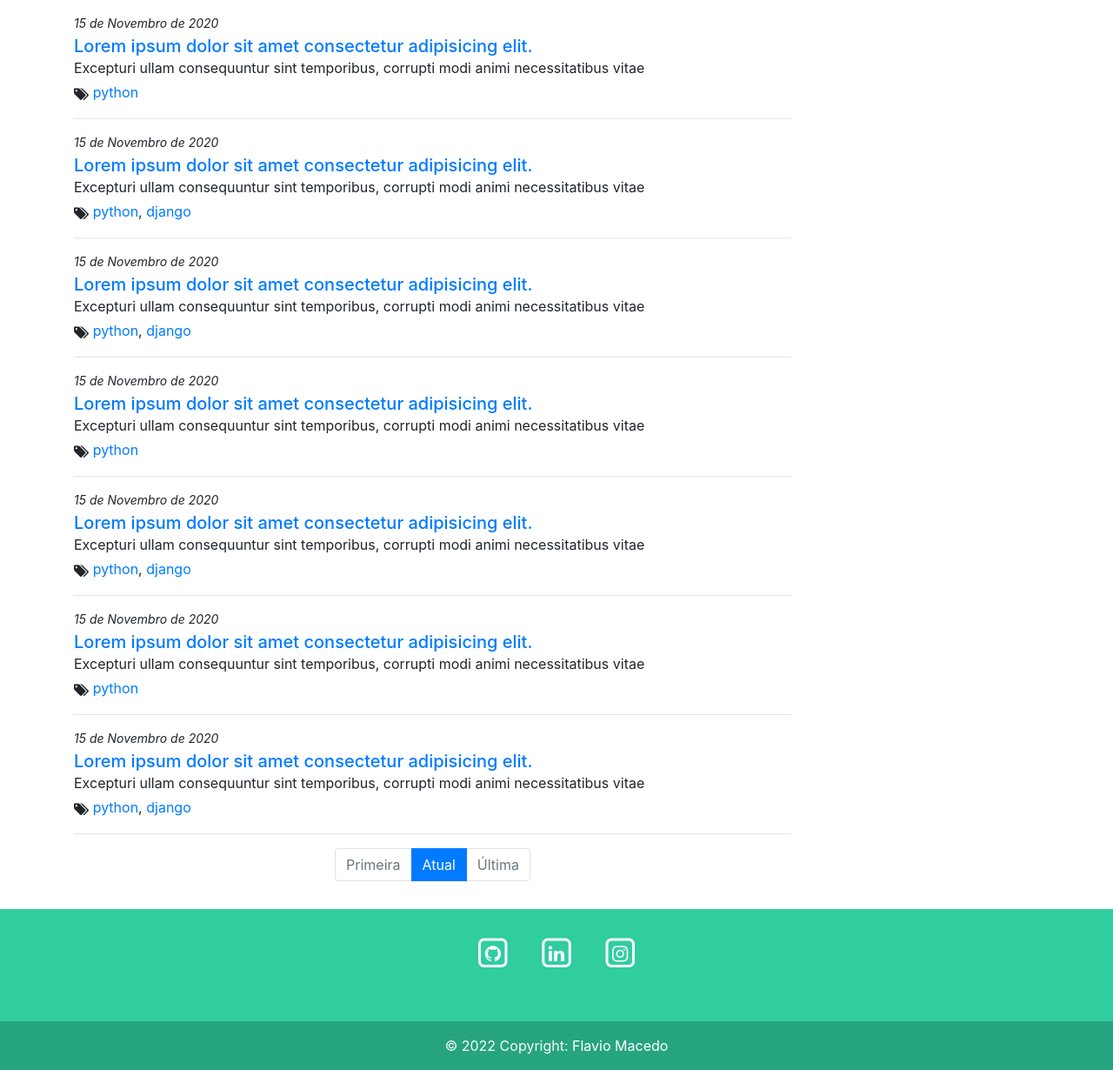
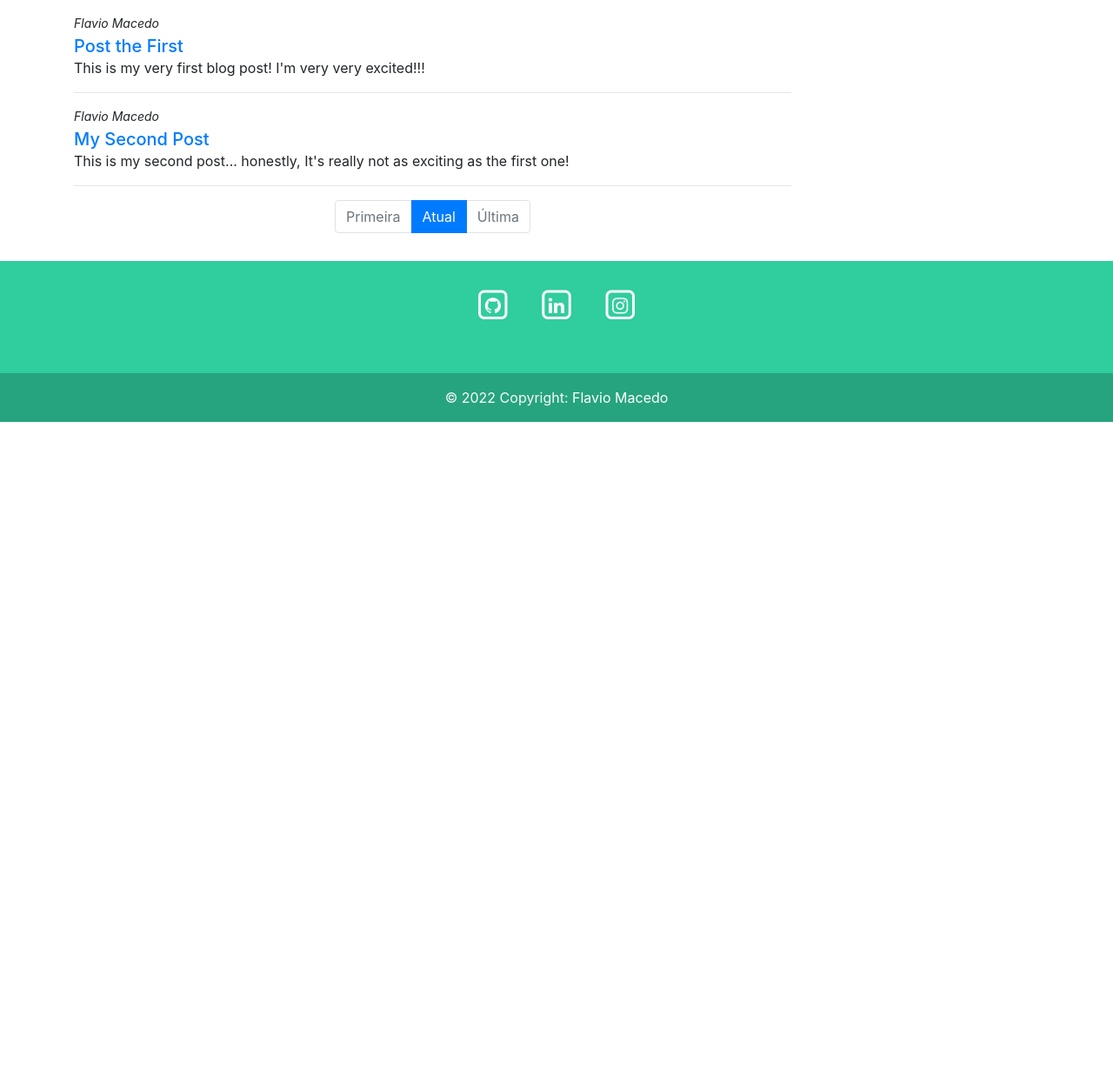
Before and after one commit to Flaviohmm/fmblog, a Django app: page /projects in a window 1280 px wide. Shown: the part 100-1330 px from the top of the page at 87% size. After the commit the page ends 585 px from the top, so only its background shows below. Run offline with Django 4.2, Linux system fonts and the light colour scheme; data comes from the database, SQL or seed files in the repository; both versions use the stored data as it was after the commit; parts of the project's set-up code (start-up, migrations or seed data) failed here and were passed over; some libraries are stand-ins or nearby versions.

Commit message:
Add Blog Posts

```diff
--- a/blog/templates/project.html
+++ b/blog/templates/project.html
@@ -10,108 +10,16 @@
     <main class="container my-3">
         <div class="row">
             <div class="col-md-9 border-md-right border-sm-right-0">
-                <div class="">
-                    <p class="font-italic small mb-1">15 de Novembro de 2020</p>
-                    <a href="{% url 'description' %}" class="taglink text-decoration-none h5 mb-0">
-                        Lorem ipsum dolor sit amet consectetur adipisicing elit.
-                    </a>
-                    <p class="mb-1">Excepturi ullam consequuntur sint temporibus, corrupti modi animi necessitatibus vitae</p>
-                    <span>
-                        <i class="fa fa-tags" aria-hidden="true"></i>
-                    </span>
-                    <span class="align-text-bottom">
-                        <a href="#" class="taglink text-decoration-none">python</a>
-                    </span>
-                </div>
-                <hr>
-                <div class="">
-                    <p class="font-italic small mb-1">15 de Novembro de 2020</p>
-                    <a href="{% url 'description' %}" class="taglink text-decoration-none h5 mb-0">
-                        Lorem ipsum dolor sit amet consectetur adipisicing elit.
-                    </a>
-                    <p class="mb-1">Excepturi ullam consequuntur sint temporibus, corrupti modi animi necessitatibus vitae</p>
-                    <span>
-                        <i class="fa fa-tags" aria-hidden="true"></i>
-                    </span>
-                    <span class="align-text-bottom">
-                        <a href="#" class="taglink text-decoration-none">python</a>,
-                        <a href="#" class="taglink text-decoration-none">django</a>
-                    </span>
-                </div>
-                <hr>
-                <div class="">
-                    <p class="font-italic small mb-1">15 de Novembro de 2020</p>
-                    <a href="{% url 'description' %}" class="taglink text-decoration-none h5 mb-0">
-                        Lorem ipsum dolor sit amet consectetur adipisicing elit.
-                    </a>
-                    <p class="mb-1">Excepturi ullam consequuntur sint temporibus, corrupti modi animi necessitatibus vitae</p>
-                    <span>
-                        <i class="fa fa-tags" aria-hidden="true"></i>
-                    </span>
-                    <span class="align-text-bottom">
-                        <a href="#" class="taglink text-decoration-none">python</a>,
-                        <a href="#" class="taglink text-decoration-none">django</a>
-                    </span>
-                </div>
-                <hr>
-                <div class="">
-                    <p class="font-italic small mb-1">15 de Novembro de 2020</p>
-                    <a href="{% url 'description' %}" class="taglink text-decoration-none h5 mb-0">
-                        Lorem ipsum dolor sit amet consectetur adipisicing elit.
-                    </a>
-                    <p class="mb-1">Excepturi ullam consequuntur sint temporibus, corrupti modi animi necessitatibus vitae</p>
-                    <span>
-                        <i class="fa fa-tags" aria-hidden="true"></i>
-                    </span>
-                    <span class="align-text-bottom">
-                        <a href="#" class="taglink text-decoration-none">python</a>
-                    </span>
-                </div>
-                <hr>
-                <div class="">
-                    <p class="font-italic small mb-1">15 de Novembro de 2020</p>
-                    <a href="{% url 'description' %}" class="taglink text-decoration-none h5 mb-0">
-                        Lorem ipsum dolor sit amet consectetur adipisicing elit.
-                    </a>
-                    <p class="mb-1">Excepturi ullam consequuntur sint temporibus, corrupti modi animi necessitatibus vitae</p>
-                    <span>
-                        <i class="fa fa-tags" aria-hidden="true"></i>
-                    </span>
-                    <span class="align-text-bottom">
-                        <a href="#" class="taglink text-decoration-none">python</a>,
-                        <a href="#" class="taglink text-decoration-none">django</a>
-                    </span>
-                </div>
-                <hr>
-                <div class="">
-                    <p class="font-italic small mb-1">15 de Novembro de 2020</p>
-                    <a href="{% url 'description' %}" class="taglink text-decoration-none h5 mb-0">
-                        Lorem ipsum dolor sit amet consectetur adipisicing elit.
-                    </a>
-                    <p class="mb-1">Excepturi ullam consequuntur sint temporibus, corrupti modi animi necessitatibus vitae</p>
-                    <span>
-                        <i class="fa fa-tags" aria-hidden="true"></i>
-                    </span>
-                    <span class="align-text-bottom">
-                        <a href="#" class="taglink text-decoration-none">python</a>
-                    </span>
-                </div>
-                <hr>
-                <div class="">
-                    <p class="font-italic small mb-1">15 de Novembro de 2020</p>
-                    <a href="{% url 'description' %}" class="taglink text-decoration-none h5 mb-0">
-                        Lorem ipsum dolor sit amet consectetur adipisicing elit.
-                    </a>
-                    <p class="mb-1">Excepturi ullam consequuntur sint temporibus, corrupti modi animi necessitatibus vitae</p>
-                    <span>
-                        <i class="fa fa-tags" aria-hidden="true"></i>
-                    </span>
-                    <span class="align-text-bottom">
-                        <a href="#" class="taglink text-decoration-none">python</a>,
-                        <a href="#" class="taglink text-decoration-none">django</a>
-                    </span>
-                </div>
-                <hr>
+                {% for post in object_list %}
+                    <div class="">
+                        <p class="font-italic small mb-1">{{post.author.first_name}} {{post.author.last_name}}</p>
+                        <a href="{% url 'article-detail' post.pk %}" class="taglink text-decoration-none h5 mb-0">
+                            {{ post.title }}
+                        </a>
+                        <p class="mb-1">{{ post.body }}</p>
+                    </div>
+                    <hr>
+                {% endfor %}
                 <nav>
                     <ul class="pagination justify-content-center">
                         <li class="page-item disabled">
--- a/blog/urls.py
+++ b/blog/urls.py
@@ -4,6 +4,6 @@ from . import views
 
 urlpatterns = [
     path('', views.index, name="index"),
-    path('projects', views.project, name="project"),
-    path('projects/description', views.description, name="description"),
+    path('projects', views.HomeView.as_view(), name="project"),
+    path('article/<int:pk>', views.ArticleDetailView.as_view(), name="article-detail"),
 ]
--- a/blog/views.py
+++ b/blog/views.py
@@ -1,12 +1,17 @@
 from django.shortcuts import render
+from django.views.generic import ListView, DetailView
+from .models import Post
 
 
 def index(request):
     return render(request, 'index.html')
 
 
-def project(request):
-    return render(request, 'project.html')
+class HomeView(ListView):
+    model = Post
+    template_name = 'project.html'
 
-def description(request):
-    return render(request, 'description.html')
+
+class ArticleDetailView(DetailView):
+    model = Post
+    template_name = 'article_details.html'
```
Also changed, not shown: blog/templates/article_details.html (added, +20 -0 lines), blog/templates/description.html (deleted, +0 -127 lines), db.sqlite3.
